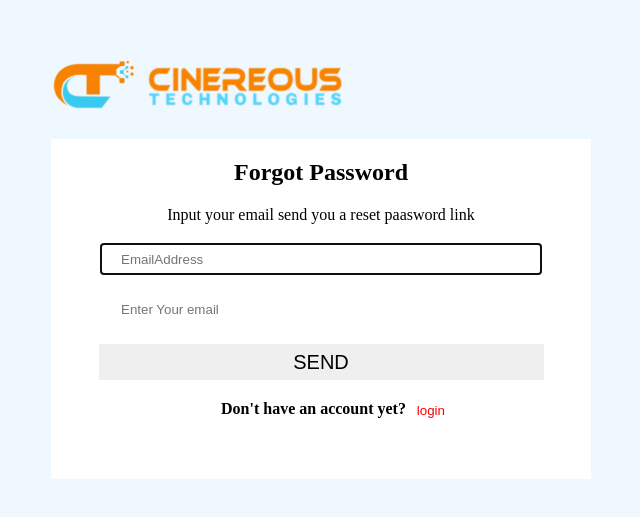
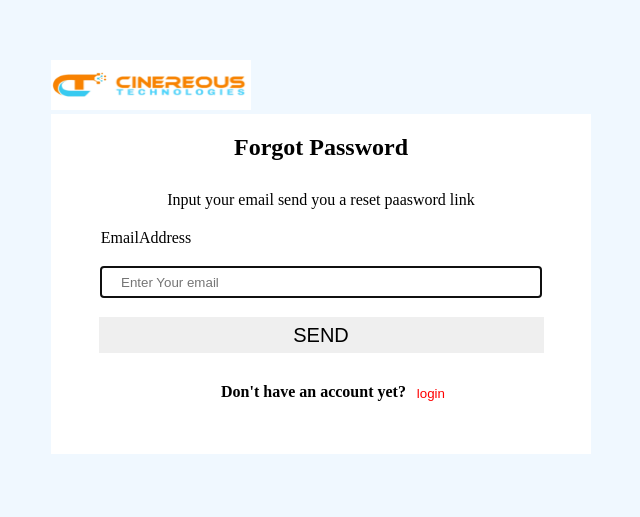
Before and after one commit to noothangimounika/ForgotPasswordPage, a plain HTML site: page index.html in a window 1280 px wide. Shown: the part 143-660 px from the top of the page, without its empty margins (319-959 px from the left). Drawn offline with Linux system fonts and the light colour scheme.

Commit message:
add changes

```diff
--- a/Styles/style.css
+++ b/Styles/style.css
@@ -9,12 +9,17 @@
     justify-content: center;
     align-items: center;
     height: 100vh;
+
  }
 
 .img img{
-    width: 300px;
-    height: 100px;
+    width: 200px;
+    height: 50px;
+    background-color: white;
+
 }
+
+
 .forgot-password{
     height: 300px;
     width: 500px;
@@ -25,7 +30,9 @@
 
 }
 .forgot-password p{
-    margin-top: 20px;
+    margin-top: 30px;
+    margin-bottom: 20px;
+
 
 }
 
@@ -61,7 +68,7 @@ input{
 .tex-btn button{
     width: 50px;
     height: 20px;
-    margin-top: 20px;
+    margin-top: 30px;
     background-color: transparent;
     border: none;
     color: red;
@@ -72,3 +79,8 @@ input{
     font-size: 20px;
 
 }
+.forgot-password label{
+    margin-right: 350px;
+    margin-top: 200px;
+
+}
--- a/index.html
+++ b/index.html
@@ -12,17 +12,17 @@
         <div class="img">
             <img src="Images/logo.png" alt="">
          </div>
-        <form class="forgot-password">
+        <form class="forgot-password" action=" " method=" ">
 
             <h2>Forgot Password</h2>
 
              <p>Input your email send you a reset paasword link </p>
 
+            <label >EmailAddress</label>
+          <!---- <input  autofocus="autofocus" id="address" type="text" name="emailAddress" placeholder="EmailAddress" required><br>-->
+            <input autofocus="autofocus"  type="text"   name="email" placeholder="Enter Your email" required><br>
 
-            <input autofocus="autofocus" id="address" type="text" name="emailAddress" placeholder="EmailAddress"><br>
-            <input   type="text"   name="email" placeholder="Enter Your email"><br>
-
-            <button class="btn1" >Send</button>
+            <button class="btn1" id="btn" >Send</button>
 
             <div class="tex-btn">
                 <p>Don't have an account yet? </p>
@@ -34,9 +34,7 @@
 
 
     </div>
- <!--   <script>
-        OnLoad="document.myform.mytextfield.focus();"
-    </script> -->
+    <script src="script.js"></script>
 
 </body>
 </html>
```
